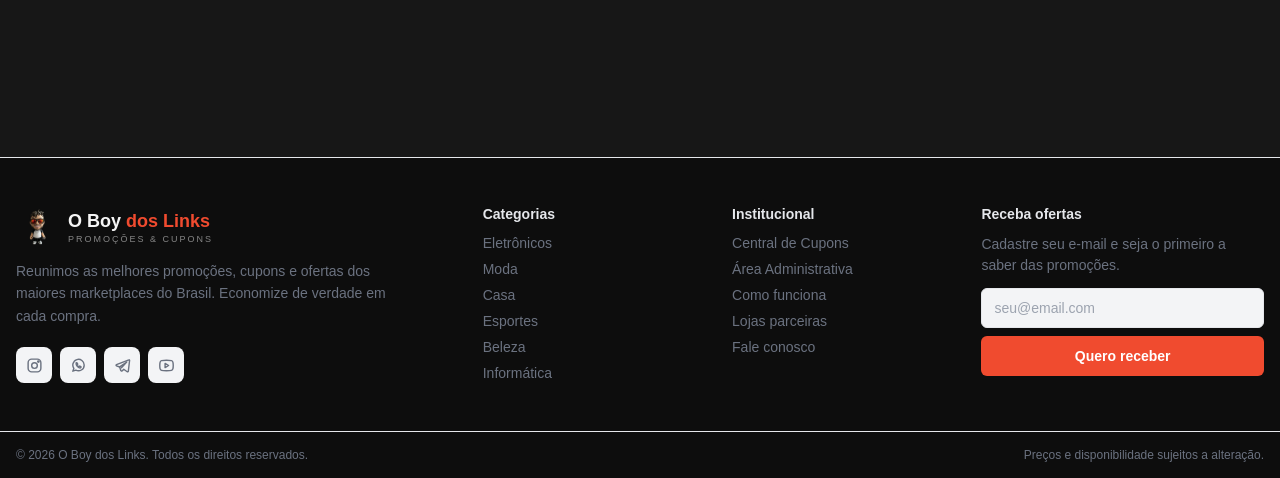
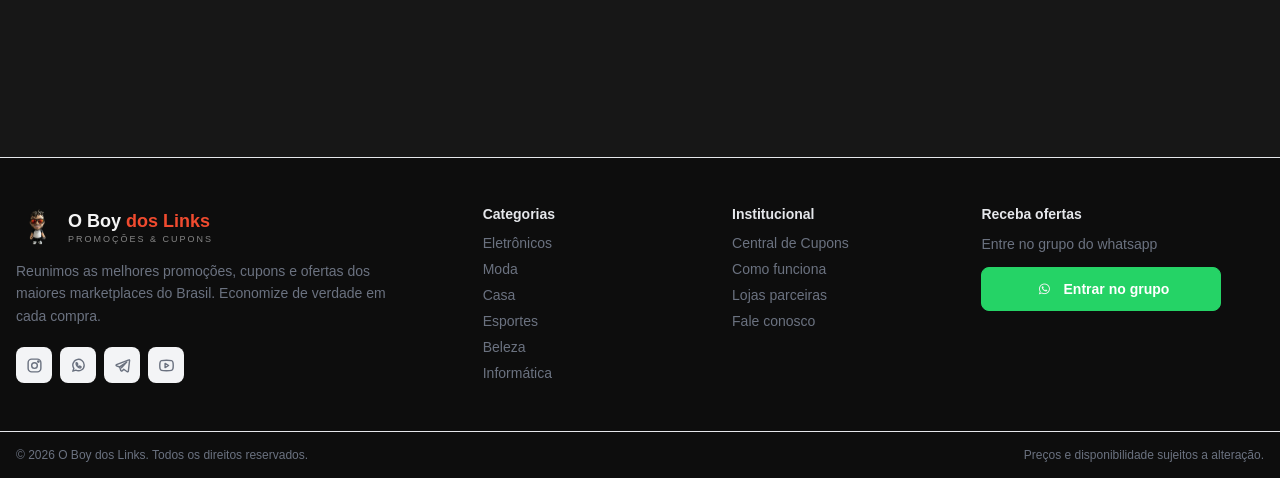
Before and after one commit to brunohro/Plataforma-o-boy-dos-links, a Django app: page /adm/ in a window 1280 px wide. Shown: the part 911-1389 px from the top of the page. Run offline with Django 5.2, Linux system fonts and the light colour scheme; the visitor is signed in with stand-in values (Sample User, id 1); data comes from the database, SQL or seed files in the repository; data that the repository does not hold is empty.

Commit message:
feat: Alteração de Formulário de e-mail para botão com link de direcionamento para o grupo no whatsapp

```diff
--- a/plataforma/static/css/footer.css
+++ b/plataforma/static/css/footer.css
@@ -240,33 +240,60 @@
 .newsletter-form input:focus {
   border-color: #f04b2f;
 }
+.whatsapp-button {
+  display: inline-flex;
+  align-items: center;
+  justify-content: center;
+  gap: 10px;
 
-.newsletter-form button {
   width: 100%;
-  height: 40px;
+  max-width: 240px;
+  padding: 11px 18px;
 
-  border: 0;
-  border-radius: 6px;
+  border: 1px solid #25D366;
+  border-radius: 8px;
 
-  background: #f04b2f;
-  color: #ffffff;
+  background: #25D366;
+  color: #fff;
 
   font-size: 14px;
   font-weight: 600;
+  text-decoration: none;
 
   cursor: pointer;
-
   transition:
-    opacity 0.2s ease,
-    transform 0.2s ease;
+    background-color 0.2s ease,
+    border-color 0.2s ease,
+    transform 0.2s ease,
+    box-shadow 0.2s ease;
 }
 
-.newsletter-form button:hover {
-  opacity: 0.9;
+.whatsapp-button:hover {
+  background: #20bd5a;
+  border-color: #20bd5a;
+  color: #fff;
+  transform: translateY(-2px);
+  box-shadow: 0 6px 14px rgba(37, 211, 102, 0.25);
+}
+
+.whatsapp-button:hover .whatsapp-icon {
+  transform: scale(1.08);
+}
+
+.whatsapp-icon {
+  width: 20px;
+  height: 20px;
+  object-fit: contain;
+  transition: transform 0.2s ease;
+}
+
+.whatsapp-button:active {
+  transform: translateY(0) scale(0.97);
 }
 
 .newsletter-form button:active {
-  transform: scale(0.98);
+  transform: translateY(0) scale(0.97);
+  box-shadow: 0 2px 6px rgba(37, 211, 102, 0.2);
 }
 
 
--- a/plataforma/templates/plataforma/footer.html
+++ b/plataforma/templates/plataforma/footer.html
@@ -21,7 +21,7 @@
       <div class="footer-socials">
 
         <!-- Instagram -->
-        <a href="#" class="social-link" aria-label="Instagram">
+        <a href="https://www.instagram.com/oboy_doslinks/" target="_blank" rel="noopener noreferrer" class="social-link" aria-label="Instagram">
           <svg viewBox="0 0 24 24" aria-hidden="true">
             <rect x="3" y="3" width="18" height="18" rx="5"></rect>
             <circle cx="12" cy="12" r="4"></circle>
@@ -30,7 +30,7 @@
         </a>
 
         <!-- WhatsApp -->
-        <a href="#" class="social-link" aria-label="WhatsApp">
+        <a href="https://wa.me/message/O2VMAB5BBUTZG1" target="_blank" rel="noopener noreferrer" class="social-link" aria-label="WhatsApp">
           <svg viewBox="0 0 24 24" aria-hidden="true">
             <path d="M20 11.5a8 8 0 0 1-11.8 7L4 20l1.5-4A8 8 0 1 1 20 11.5Z"></path>
             <path d="M8.5 8.5c.2-.4.4-.4.7-.4h.5c.2 0 .4.1.5.4l.6 1.4c.1.3.1.5-.1.7l-.5.6c-.1.1-.1.3 0 .5.4.7 1 1.3 1.7 1.7.2.1.4.1.5 0l.6-.5c.2-.2.4-.2.7-.1l1.4.6c.3.1.4.3.4.5v.5c0 .3-.1.5-.4.7-.4.3-1 .4-1.5.2-1-.3-2.1-.9-3-1.8-.9-.9-1.5-2-1.8-3-.2-.5-.1-1.1.2-1.5Z"></path>
@@ -38,7 +38,7 @@
         </a>
 
         <!-- Telegram -->
-        <a href="#" class="social-link" aria-label="Telegram">
+        <a href="#" class="social-link" aria-label="Telegram" target="_blank" rel="noopener noreferrer">
           <svg viewBox="0 0 24 24" aria-hidden="true">
             <path d="M21 4 3.5 10.8c-.8.3-.8 1.4 0 1.7l4.5 1.6 1.7 5.2c.2.7 1.1.9 1.6.4l2.5-2.4 4.8 3.5c.6.4 1.4.1 1.6-.6L22 5c.2-.7-.4-1.3-1-1Z"></path>
             <path d="m8 14 10-7-7.5 8.2"></path>
@@ -46,7 +46,7 @@
         </a>
 
         <!-- YouTube -->
-        <a href="#" class="social-link" aria-label="YouTube">
+        <a href="#" class="social-link" aria-label="YouTube" target="_blank" rel="noopener noreferrer">
           <svg viewBox="0 0 24 24" aria-hidden="true">
             <path d="M21 7.2a2.8 2.8 0 0 0-2-2C17.2 4.7 12 4.7 12 4.7s-5.2 0-7 .5a2.8 2.8 0 0 0-2 2C2.5 9 2.5 12 2.5 12s0 3 .5 4.8a2.8 2.8 0 0 0 2 2c1.8.5 7 .5 7 .5s5.2 0 7-.5a2.8 2.8 0 0 0 2-2c.5-1.8.5-4.8.5-4.8s0-3-.5-4.8Z"></path>
             <path d="m10 9 5 3-5 3V9Z"></path>
@@ -82,10 +82,6 @@
         </li>
 
         <li>
-          <a href="/admin">Área Administrativa</a>
-        </li>
-
-        <li>
           <a href="/como-funciona">Como funciona</a>
         </li>
 
@@ -105,22 +101,21 @@
       <h3 class="footer-title">Receba ofertas</h3>
 
       <p class="newsletter-description">
-        Cadastre seu e-mail e seja o primeiro a saber das promoções.
+        Entre no grupo do whatsapp
       </p>
-
-      <form class="newsletter-form">
-        <input
-          type="email"
-          name="email"
-          placeholder="seu@email.com"
-          aria-label="Seu e-mail"
-          required
-        />
-
-        <button type="submit">
-          Quero receber
-        </button>
-      </form>
+      <a
+        href="https://chat.whatsapp.com/Jyq9rcbGrkd7R9BotbLVUD?mode=gi_t"
+        target="_blank"
+        rel="noopener noreferrer"
+        class="whatsapp-button"
+      >
+        <img
+          src="{% static 'images/whatsapp-logo-branca.png' %}"
+          alt="Ícone do WhatsApp"
+          class="whatsapp-icon"
+        >
+        <span>Entrar no grupo</span>
+      </a>
     </div>
 
   </div>
```
Also changed, not shown: plataforma/static/images/whatsapp-logo-.png (added), plataforma/static/images/whatsapp-logo-branca.png (added), plataforma/static/images/whatsapp-logo.png (added).
